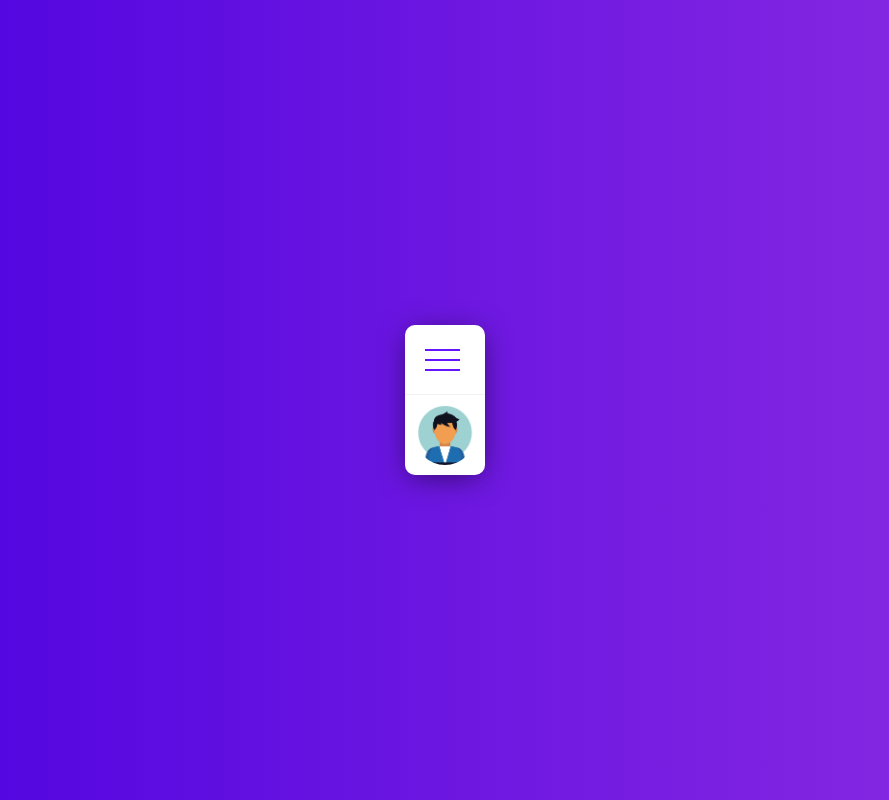
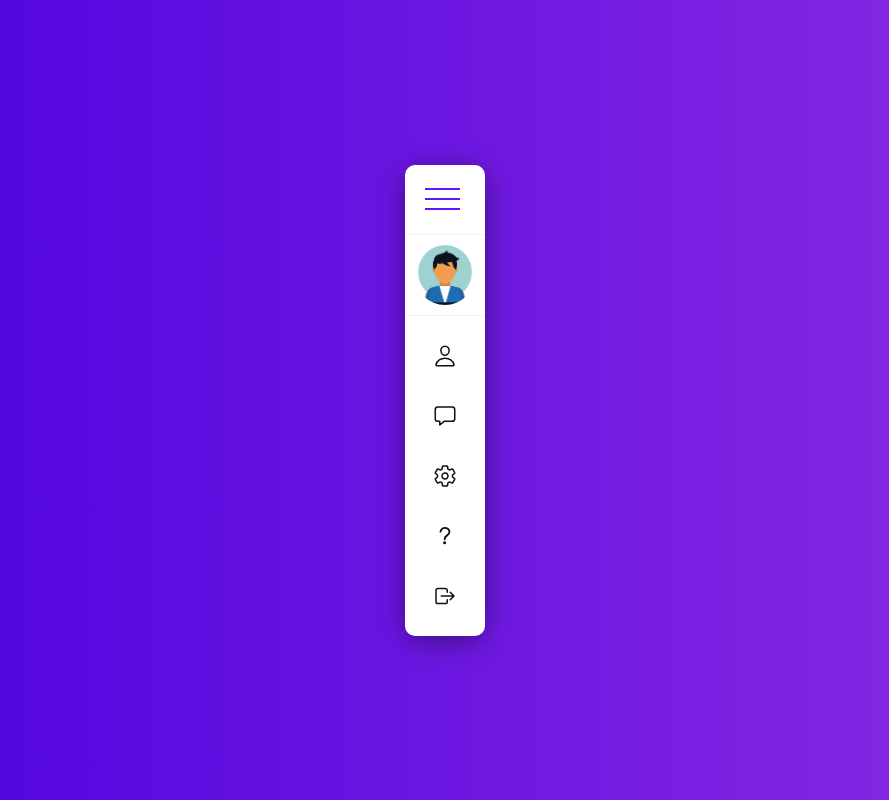
Before and after one commit to Dz-LevelZero/Animated-Navigation-Menu, a plain HTML site: page index.html in a window 1280 px wide. Shown: the whole page, without its empty margins (195-1084 px from the left). Drawn offline with nearby package versions, Linux system fonts and the light colour scheme.

Commit message:
Lists and icons

```diff
--- a/index.html
+++ b/index.html
@@ -25,7 +25,43 @@
         <img src="profile.jpg" alt="profile">
       </div>
     </div>
+    <div class="menu">
+      <ul>
+        <li>
+          <a href="#">
+            <span class="icon"><ion-icon name="person-outline"></ion-icon></span>
+            <span class="text">Profile</span>
+          </a>
+        </li>
+        <li>
+          <a href="#">
+            <span class="icon"><ion-icon name="chatbox-outline"></ion-icon></span>
+            <span class="text">Inbox</span>
+          </a>
+        </li>
+        <li>
+          <a href="#">
+            <span class="icon"><ion-icon name="settings-outline"></ion-icon></span>
+            <span class="text">Settings</span>
+          </a>
+        </li>
+        <li>
+          <a href="#">
+            <span class="icon"><ion-icon name="help-outline"></ion-icon></span>
+            <span class="text">Support</span>
+          </a>
+        </li>
+        <li>
+          <a href="#">
+            <span class="icon"><ion-icon name="log-out-outline"></ion-icon></span>
+            <span class="text">Logout</span>
+          </a>
+        </li>
+      </ul>
   </div>
+
+  <script type="module" src="https://unpkg.com/ionicons@5.5.2/dist/ionicons/ionicons.esm.js"></script>
+  <script nomodule src="https://unpkg.com/ionicons@5.5.2/dist/ionicons/ionicons.js"></script>
 
   <script>
     const menuToggle = document.querySelector('.menu_toggle');
--- a/style.css
+++ b/style.css
@@ -18,12 +18,13 @@ body {
 .navigation {
     display: flex;
     flex-direction: column;
-    align-items: flex-end;
+    align-items: flex-start;
     width: 80px;
     background-color: #fff;
     border-radius: 10px;
     box-shadow: 0 5px 30px -5px rgba(0, 0, 0, 0.6);
     transition: 0.5s;
+    overflow: hidden;
 }
 
 .navigation.active {
@@ -104,3 +105,52 @@ body {
     height: 100%;
     object-fit: cover;
 }
+
+.navigation .menu {
+    position: relative;
+    width: 100%;
+    padding: 10px;
+    transition: 0.5s;
+    border-top: 1px solid rgba(0, 0, 0, 0.05);
+}
+
+.navigation.active .menu {
+    padding: 10px 20px;
+}
+
+.navigation .menu li {
+    list-style: none;
+}
+
+.navigation .menu li a {
+    position: relative;
+    display: flex;
+    text-decoration: none;
+    color: #111;
+    border-radius: 10px;
+}
+
+.navigation .menu li a:hover {
+    background: #6415FF;
+    color: #fff;
+}
+
+.navigation .menu li a .icon {
+    position: relative;
+    min-width: 60px;
+    height: 60px;
+    display: flex;
+    justify-content: center;
+    align-items: center;
+    font-size: 1.5rem;
+}
+
+.navigation .menu li a .text {
+    position: relative;
+    height: 60px;
+    margin-left: 11px;
+    display: flex;
+    justify-content: center;
+    align-items: center;
+    font-size: 1.25rem;
+}
```
